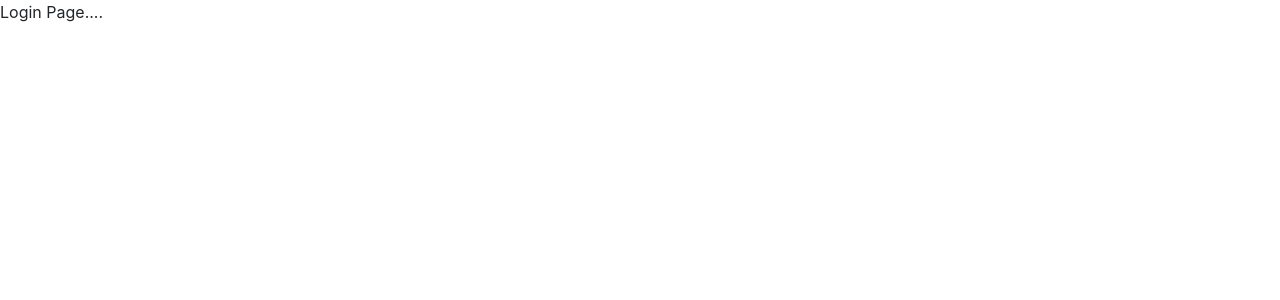
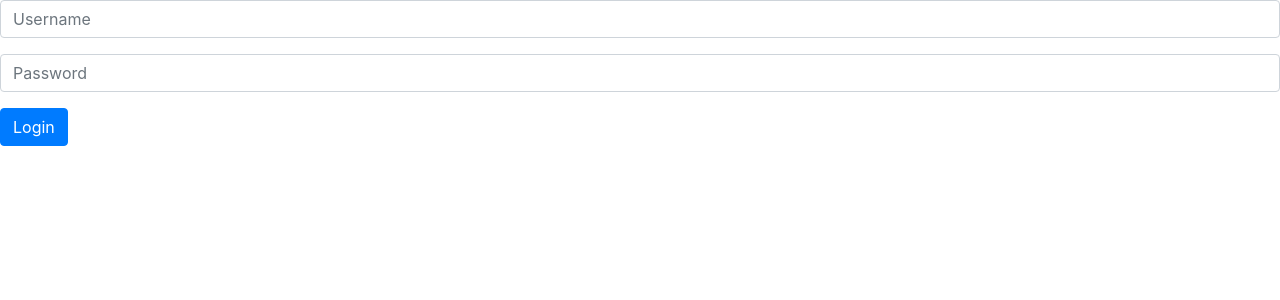
Before and after one commit to rafidhaque/Boss_System_Login, a React (Create React App) app: page /login in a window 1280 px wide. Shown: the top 300 px of the page. Built offline with nearby package versions, Linux system fonts and the light colour scheme.

Commit message:
input field added

```diff
--- a/src/layouts/pages/pageLogin.tsx
+++ b/src/layouts/pages/pageLogin.tsx
@@ -1,3 +1,29 @@
+import React from "react";
 export function PageLogin(): JSX.Element {
-  return <div>Login Page....</div>;
+  const user = [
+    { email: "abc@gmail.com", password: "12345" },
+    { email: "rafid@gmail.com", password: "67890" },
+  ];
+
+  const [email, setEmail] = React.useState([]);
+  const [pass, setPass] = React.useState([]);
+
+  return (
+    <div>
+      <div className="form-group">
+        <input type="email" className="form-control" placeholder="Username" />
+      </div>
+
+      <div className="form-group">
+        <input
+          type="password"
+          className="form-control"
+          placeholder="Password"
+        />
+      </div>
+      <button type="submit" className="btn btn-primary block full-width m-b">
+        Login
+      </button>
+    </div>
+  );
 }
```
